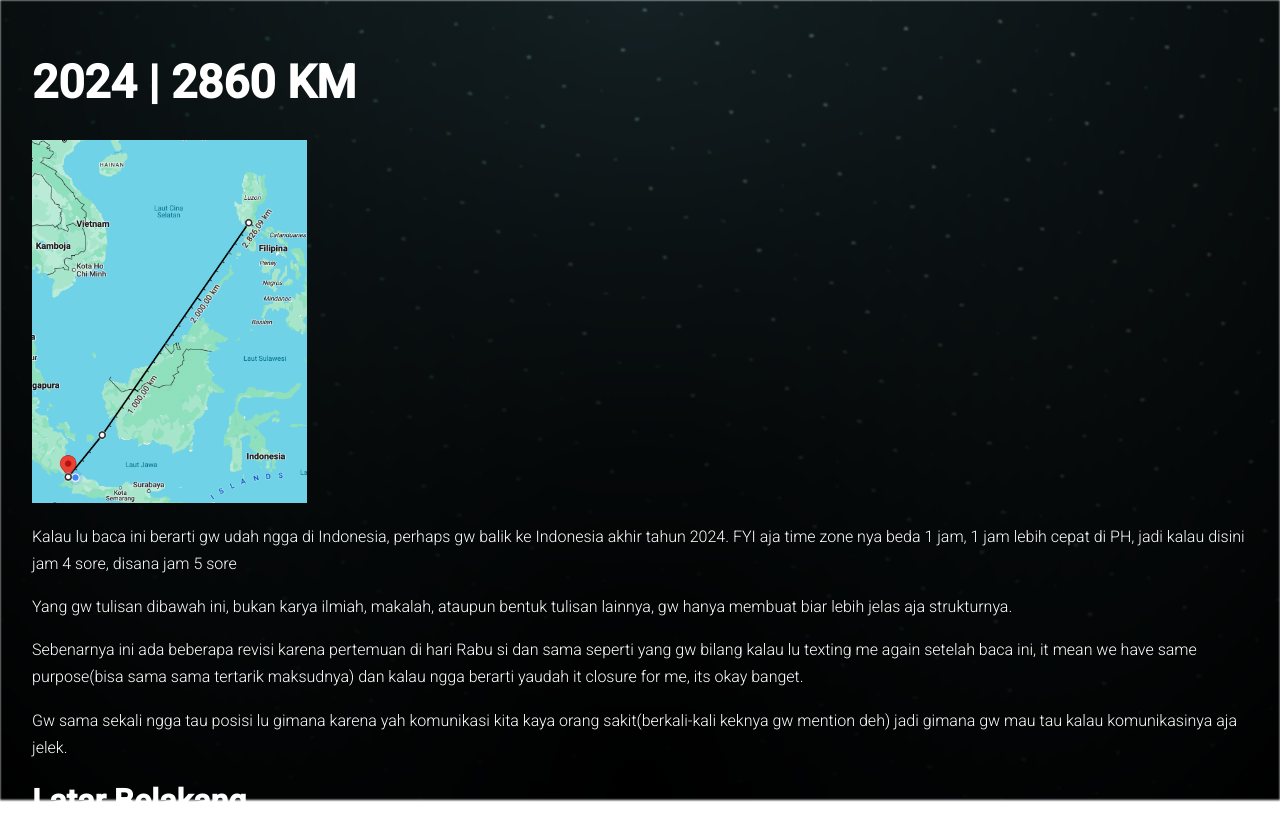
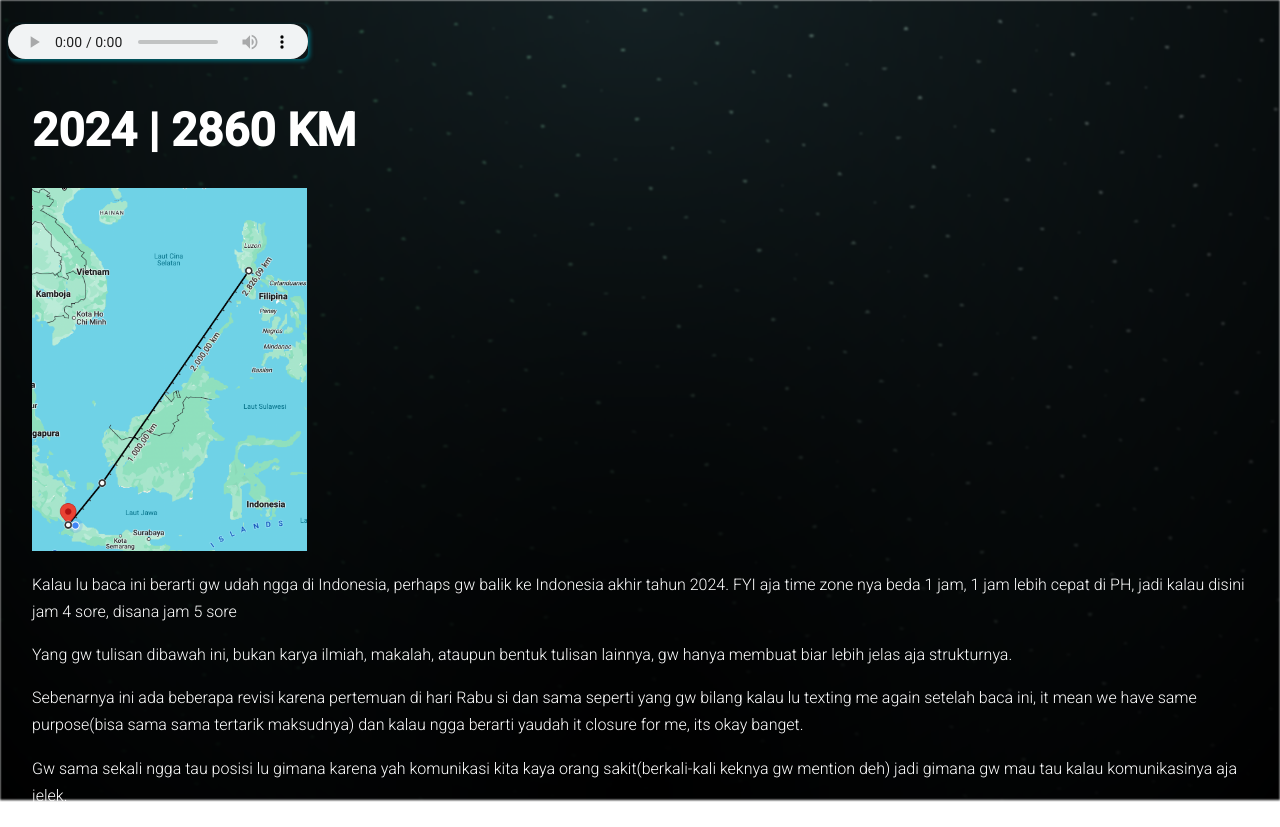
Before and after one commit to dulabdul/flowers, a website: page index1.html in a window 1280 px wide. Shown: the top 827 px of the page. Drawn offline with Linux system fonts and the light colour scheme; a script that the page names is missing.

Commit message:
add audio controls

```diff
--- a/index1.css
+++ b/index1.css
@@ -46,7 +46,7 @@ body {
     linear-gradient(90deg, rgb(7, 107, 42), rgb(240, 240, 240));
 }
 .main_content {
-  padding: 16px 24px;
+  padding: 64px 24px;
   position: absolute;
 }
 .content_title h1 {
--- a/index1.html
+++ b/index1.html
@@ -25,6 +25,18 @@
   </head>
   <body>
     <div class="night"></div>
+    <div style="position: absolute; top: 24px">
+      <audio
+        style="height: 35px"
+        id="musicplayer"
+        controls
+        autoplay
+        loop>
+        <source
+          src="niki1.mp3"
+          type="audio/mpeg" />
+      </audio>
+    </div>
     <div class="main_content">
       <div class="content_title">
         <h1 class>2024 | 2860 KM</h1>
```
